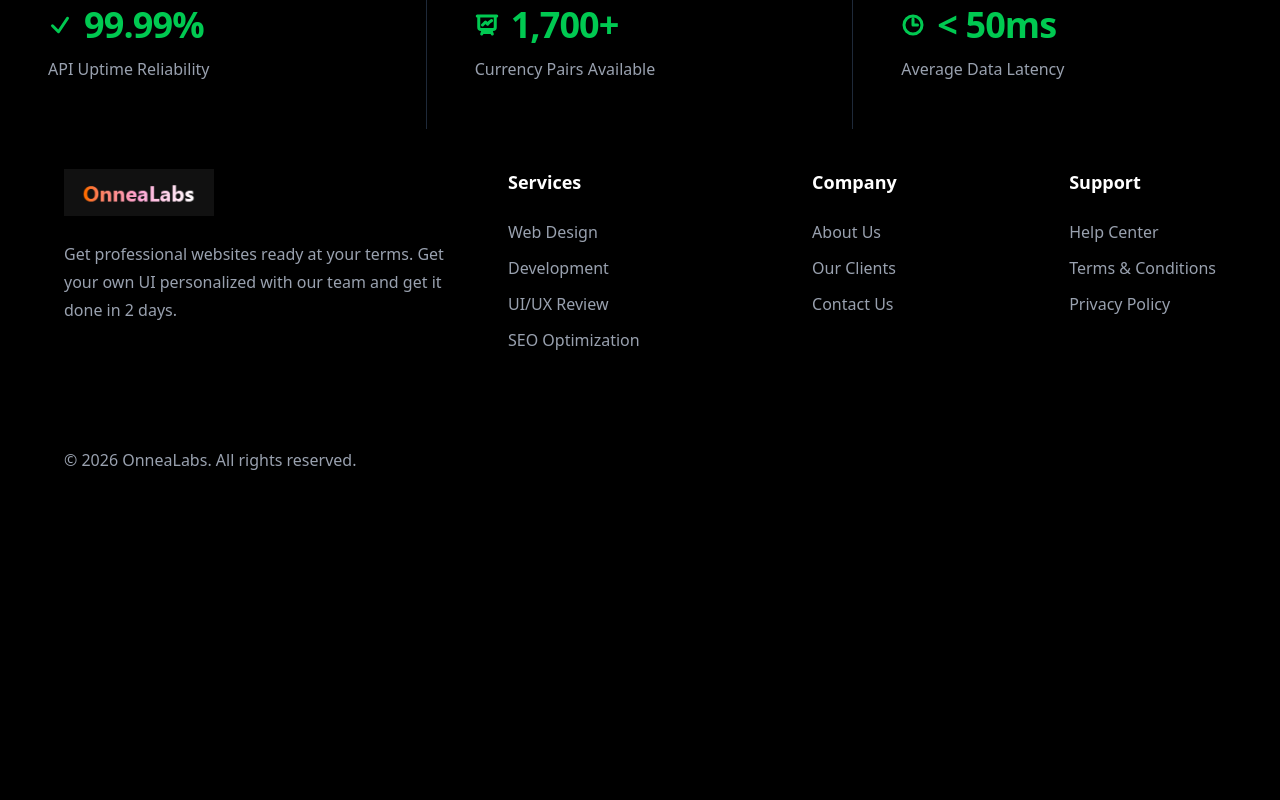
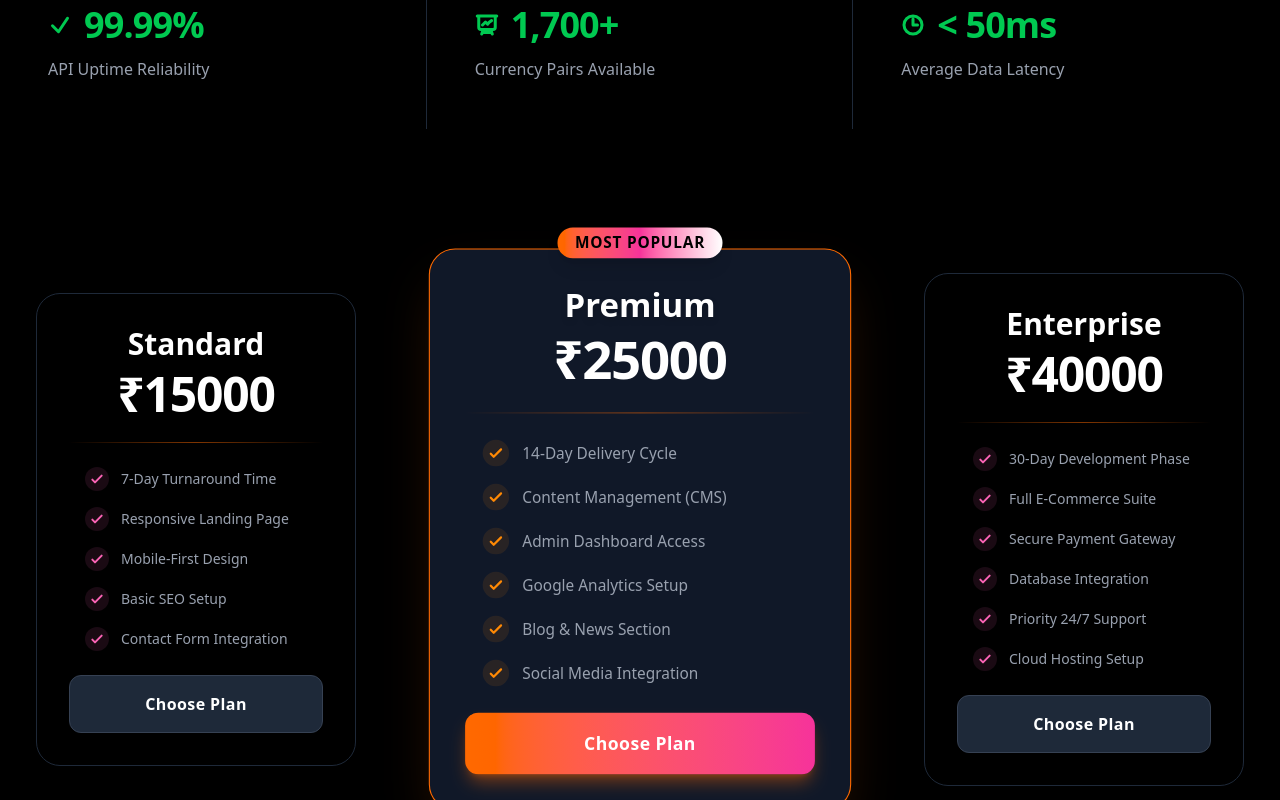
Before and after one commit to omkarpandey-onnealabs/OnneaLabs-Frontend, a React (Vite) app: page / in a window 1280 px wide. Shown: the part 2000-2800 px from the top of the page. Before the commit the page ends 2512 px from the top, so only its background shows below. Built offline with nearby package versions, Linux system fonts and the light colour scheme.

Commit message:
Changes for plans

```diff
--- a/src/App.jsx
+++ b/src/App.jsx
@@ -3,6 +3,8 @@ import HeroSection from "./components/herosection";
 import HeroSectionCompanies from "./components/herosection-2";
 import HeroSectionWork from "./components/herosection-3";
 import Navbar2 from "./components/Navbar2";
+import PriceQuoteSection from "./components/priceQuote";
+
 
 export default function App() {
   return (
@@ -11,6 +13,7 @@ export default function App() {
     <HeroSection/>
     <HeroSectionCompanies/>
     <HeroSectionWork/>
+    <PriceQuoteSection/>
     <Footer/>
     </>
   )
--- /dev/null
+++ b/src/components/priceQuote.jsx
@@ -0,0 +1,141 @@
+const QuoteDetails = [
+  {
+    id: 1,
+    name: "Standard",
+    price: "₹15000",
+    popular: false,
+    desc: [
+      "7-Day Turnaround Time",
+      "Responsive Landing Page",
+      "Mobile-First Design",
+      "Basic SEO Setup",
+      "Contact Form Integration",
+    ],
+  },
+  {
+    id: 2,
+    name: "Premium",
+    price: "₹25000",
+    popular: true,
+    desc: [
+      "14-Day Delivery Cycle",
+      "Content Management (CMS)",
+      "Admin Dashboard Access",
+      "Google Analytics Setup",
+      "Blog & News Section",
+      "Social Media Integration",
+    ],
+  },
+  {
+    id: 3,
+    name: "Enterprise",
+    price: "₹40000",
+    popular: false,
+    desc: [
+      "30-Day Development Phase",
+      "Full E-Commerce Suite",
+      "Secure Payment Gateway",
+      "Database Integration",
+      "Priority 24/7 Support",
+      "Cloud Hosting Setup",
+    ],
+  },
+];
+const PriceQuoteSection = () => {
+
+  const gradientTheme =
+    "bg-gradient-to-r from-orange-500 via-pink-500 to-white";
+
+  return (
+    <div className="flex flex-row flex-wrap bg-black min-h-screen justify-around items-center gap-5">
+      {QuoteDetails.map((quote) => {
+        const isPopular = quote.popular;
+
+        return (
+          <div
+            key={quote.id}
+            className={`
+                relative flex flex-col items-center rounded-3xl p-8 gap-6
+                transition-all duration-500 ease-out cursor-pointer border
+
+                ${
+                  isPopular
+                    ? "w-96 bg-gray-900 border-orange-500 shadow-2xl shadow-orange-500/20 scale-110 z-10"
+                    : "w-80 bg-black border-gray-800 hover:border-pink-500/50 shadow-xl hover:scale-105"
+                }
+            `}
+          >
+            {isPopular && (
+              <div
+                className={`absolute -top-5 ${gradientTheme} text-black font-bold px-4 py-1 rounded-full text-sm uppercase tracking-wider shadow-lg`}
+              >
+                Most Popular
+              </div>
+            )}
+
+            {/* HEADER SECTION - Now Clean White */}
+            <div className="text-center space-y-2">
+              {/* Name: Pure White for maximum contrast */}
+              <div className="text-3xl font-bold text-white drop-shadow-md">
+                {quote.name}
+              </div>
+
+              {/* Price: Pure White */}
+              <div className="text-5xl font-extrabold text-white tracking-tight">
+                {quote.price}
+              </div>
+            </div>
+
+            {/* DIVIDER LINE - Kept the gradient here as a subtle accent */}
+            <div className="w-full h-px bg-gradient-to-r from-transparent via-orange-500 to-transparent opacity-50"></div>
+
+            {/* descS LIST */}
+            <div className="flex flex-col items-start gap-4 w-full pl-4">
+              {quote.desc.map((spec, index) => (
+                <div key={index} className="flex items-center gap-3">
+                  {/* Icons: Orange/Pink to match the theme */}
+                  <div
+                    className={`rounded-full p-1 ${isPopular ? "text-orange-400 bg-orange-400/10" : "text-pink-400 bg-pink-400/10"}`}
+                  >
+                    <svg
+                      className="w-4 h-4"
+                      fill="none"
+                      viewBox="0 0 24 24"
+                      stroke="currentColor"
+                    >
+                      <path
+                        strokeLinecap="round"
+                        strokeLinejoin="round"
+                        strokeWidth="3"
+                        d="M5 13l4 4L19 7"
+                      />
+                    </svg>
+                  </div>
+                  <p className="text-sm font-medium text-gray-400 group-hover:text-gray-200 transition-colors">
+                    {spec}
+                  </p>
+                </div>
+              ))}
+            </div>
+
+            {/* BUTTON - Keeps the Gradient Background */}
+            <button
+              className={`
+                mt-auto w-full py-4 rounded-xl font-bold tracking-wide transition-all duration-300
+                ${
+                  isPopular
+                    ? `bg-gradient-to-r from-orange-500 to-pink-500 text-white shadow-lg shadow-orange-500/40 hover:shadow-pink-500/40 hover:scale-105`
+                    : "bg-gray-800 text-white hover:bg-gray-700 border border-gray-700"
+                }
+            `}
+            >
+              Choose Plan
+            </button>
+          </div>
+        );
+      })}
+    </div>
+  );
+};
+
+export default PriceQuoteSection;
```
Also changed, not shown: src/assets/Screenshot_4.png (added).
